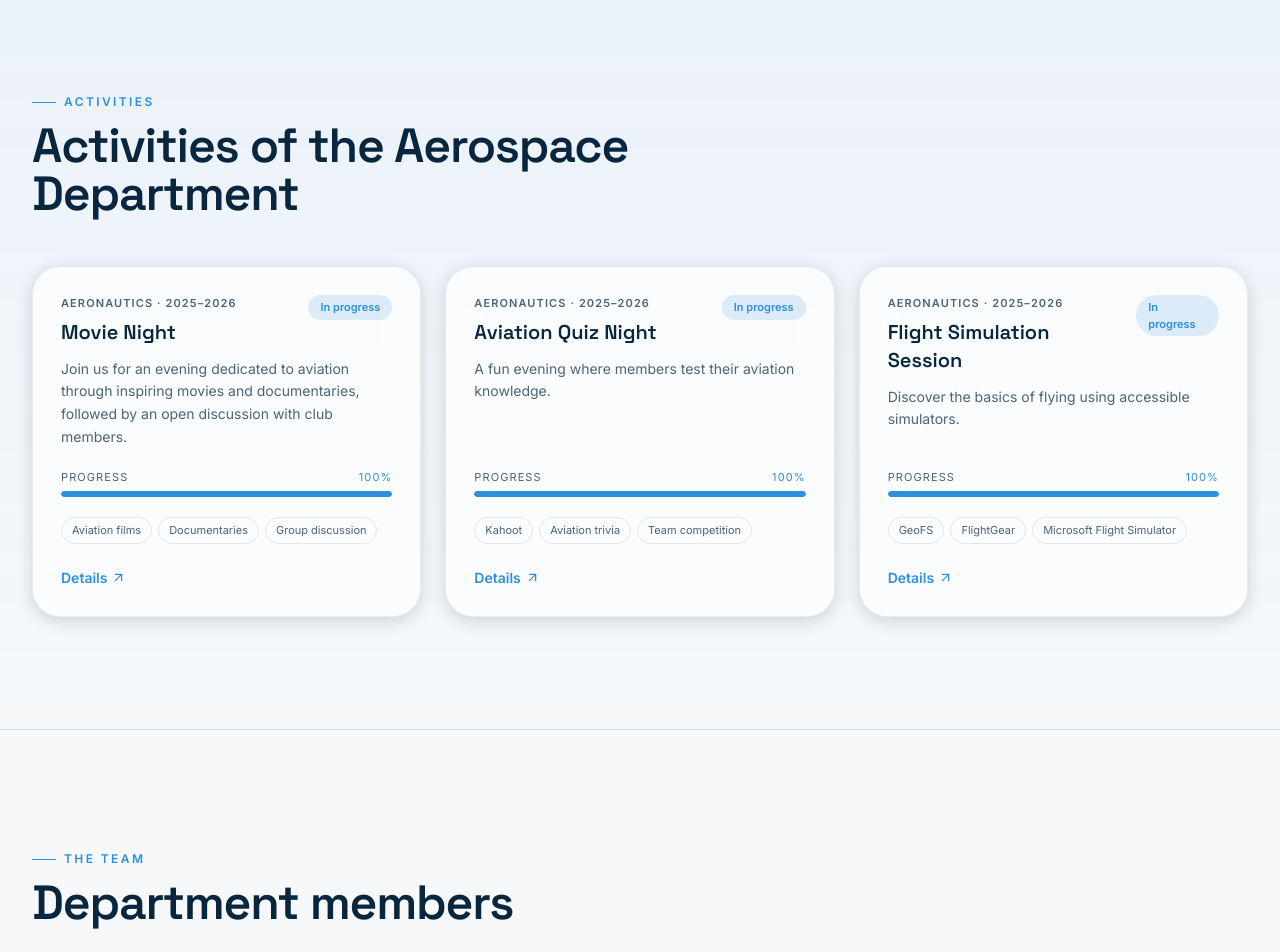
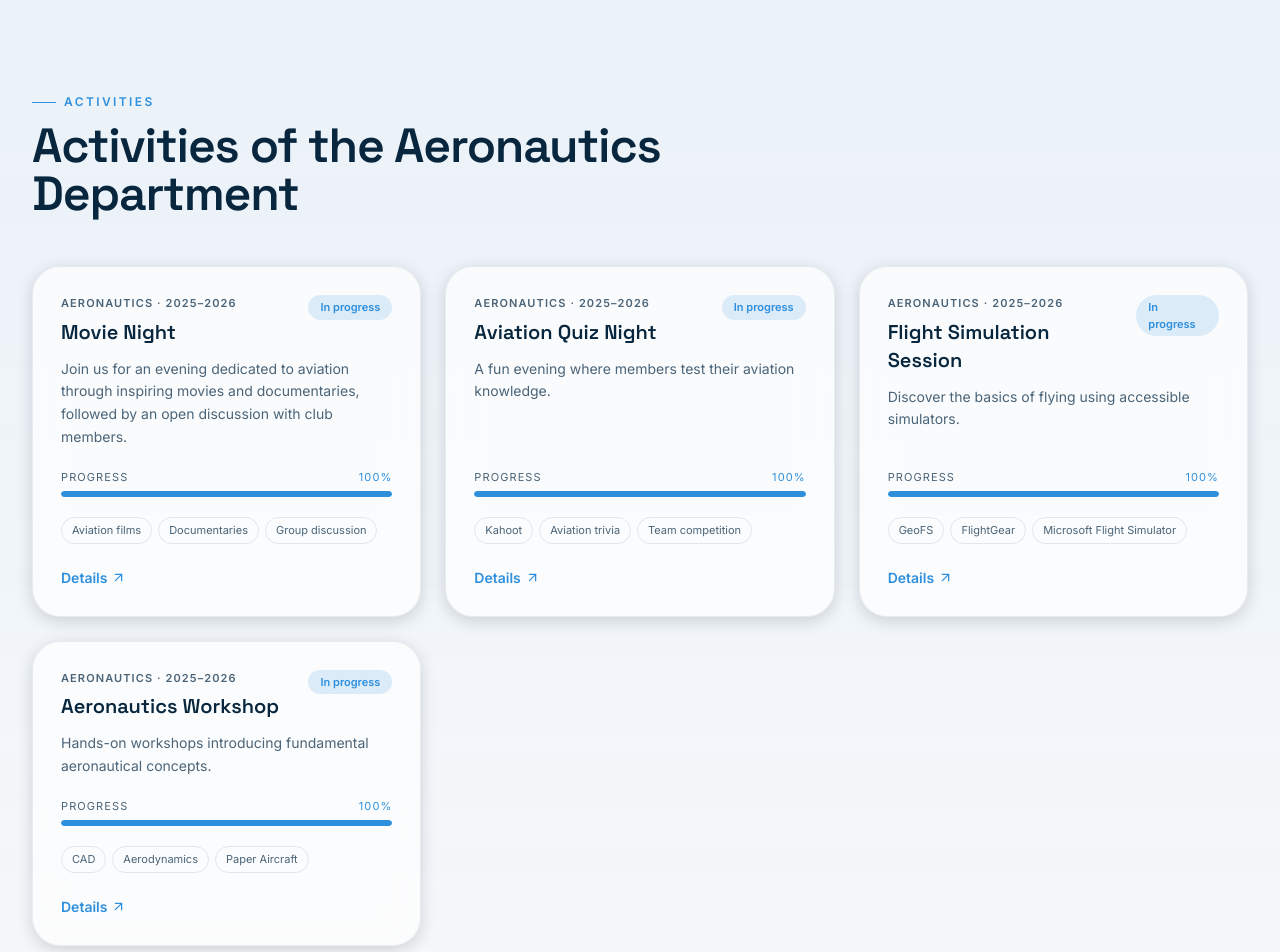
Before and after one commit to Zouhair-hub1/cac-website-2-, a Next.js app: page /departments/aeronautics in a window 1280 px wide. Shown: the part 940-1892 px from the top of the page. Built offline with nearby package versions, Linux system fonts and the light colour scheme.

Commit message:
Update site content: descriptions, activities, department titles

```diff
--- a/app/departments/[slug]/page.tsx
+++ b/app/departments/[slug]/page.tsx
@@ -56,7 +56,7 @@ export default function DepartmentPage({ params }: Props) {
       {/* Projects */}
       <section className="section border-y hairline bg-section-gradient">
         <div className="container-site">
-          <SectionHeader eyebrow="Activities" title="Activities of the Aerospace Department" />
+          <SectionHeader eyebrow="Activities" title={`Activities of the ${dept.name}`} />
           <div className="mt-12 grid gap-6 md:grid-cols-2 lg:grid-cols-3">
             {projects.map((p, i) => (
               <ProjectCard key={p.id} project={p} index={i} />
--- a/app/page.tsx
+++ b/app/page.tsx
@@ -63,7 +63,7 @@ export default function HomePage() {
               icon: Orbit,
               title: "Aerospace",
               href: "/departments/aerospace",
-              text: "Rockets, CubeSat concepts, orbital mechanics — and astronomy nights with the club telescope.",
+              text: "Explore astronomy and space through stargazing nights, documentaries, interactive workshops and inspiring conferences.",
             },
           ].map((d, i) => (
             <Reveal key={d.title} delay={i * 0.12}>
--- a/data/projects.json
+++ b/data/projects.json
@@ -178,14 +178,74 @@
   },
   {
     "id": "p06",
-    "slug": "workshops",
-    "title": "Technical Workshop Series",
-    "department": "Club",
+    "slug": "aeronautics-workshop",
+    "title": "Aeronautics Workshop",
+    "department": "Aeronautics",
     "status": "In progress",
-    "progress": 70,
-    "summary": "Recurring hands-on workshops: CAD, aerodynamics, electronics, astronomy.",
-    "description": "A recurring series of hands-on workshops open to all students: CAD for aerospace, introduction to aerodynamics, soldering and embedded electronics, and telescope operation ahead of astronomy nights.",
-    "technologies": ["SolidWorks", "Arduino", "Telescope operation"],
+    "progress": 100,
+    "summary": "Hands-on workshops introducing fundamental aeronautical concepts.",
+    "description": "Hands-on workshops introducing fundamental aeronautical concepts to all members.",
+    "technologies": ["CAD", "Aerodynamics", "Paper Aircraft"],
+    "details": {
+      "sections": [
+        {
+          "heading": "Topics",
+          "items": [
+            "Principles of Flight",
+            "Aircraft Components",
+            "Aerodynamics Basics",
+            "Paper Aircraft Design",
+            "Introduction to CAD (optional)"
+          ]
+        }
+      ]
+    },
+    "gallery": [],
+    "year": "2025–2026"
+  },
+  {
+    "id": "p07",
+    "slug": "stargazing-night",
+    "title": "Stargazing Night",
+    "department": "Aerospace",
+    "status": "In progress",
+    "progress": 100,
+    "summary": "Join the club for unforgettable nights under the stars using Centrale Aero's telescope.",
+    "description": "Join the club for unforgettable nights under the stars using Centrale Aero's telescope.",
+    "technologies": ["Club telescope", "Sky map apps", "Laser pointer"],
+    "details": {
+      "sections": [
+        {
+          "heading": "What can we observe?",
+          "items": [
+            "🌕 The Moon",
+            "🪐 Saturn",
+            "🔭 Jupiter",
+            "⭐ Star clusters",
+            "🌌 Nebulae (depending on the season)",
+            "☄️ Meteor showers"
+          ]
+        },
+        {
+          "heading": "Equipment",
+          "items": [
+            "Club telescope",
+            "Sky map apps",
+            "Laser pointer",
+            "Binoculars (optional)"
+          ]
+        },
+        {
+          "heading": "Learn about",
+          "items": [
+            "Constellations",
+            "Planetary observation",
+            "Deep-sky objects",
+            "Night sky navigation"
+          ]
+        }
+      ]
+    },
     "gallery": [],
     "year": "2025–2026"
   }
```
Also changed, not shown: 2 other files (tests, documents, lock files or other folders).
